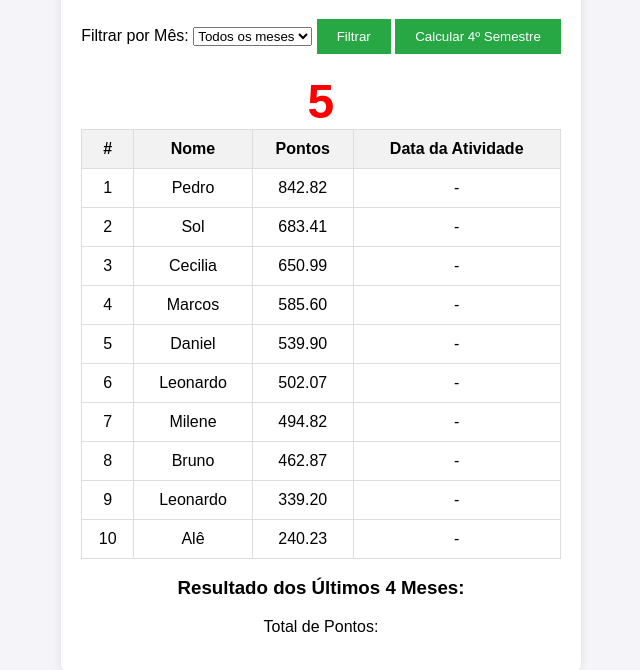
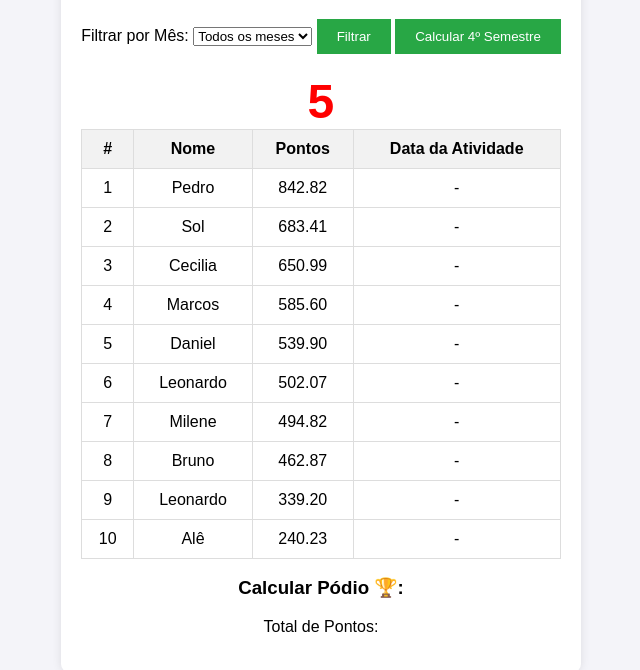
Before and after one commit to Rehzende/gym_ranking, a plain HTML site: page index.html in a window 1280 px wide. Shown: the part 114-784 px from the top of the page, without its empty margins (319-959 px from the left). Drawn offline with nearby package versions, Linux system fonts and the light colour scheme.

```diff
--- a/index.html
+++ b/index.html
@@ -43,7 +43,7 @@
 
         <!-- Resultados dos últimos 4 meses -->
         <div id="last4MonthsResult">
-            <h3>Resultado dos Últimos 4 Meses:</h3>
+            <h3>Calcular Pódio 🏆:</h3>
             <p>Total de Pontos: <span id="totalPontos"></span></p>
         </div>
     </div>
```
